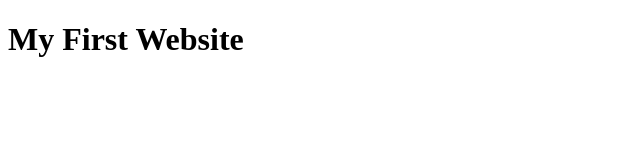
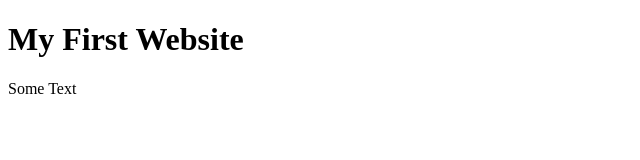
Before and after one commit to penny-et/first-website, a plain HTML site: page index.html in a window 1280 px wide. Shown: the full height of the page, 0-640 px from the left. Drawn offline with Linux system fonts and the light colour scheme.

Commit message:
Update content on home page

```diff
--- a/index.html
+++ b/index.html
@@ -8,5 +8,6 @@
 </head>
 <body>
     <h1>My First Website</h1>
+    <p>Some Text</p>
 </body>
 </html>
```
